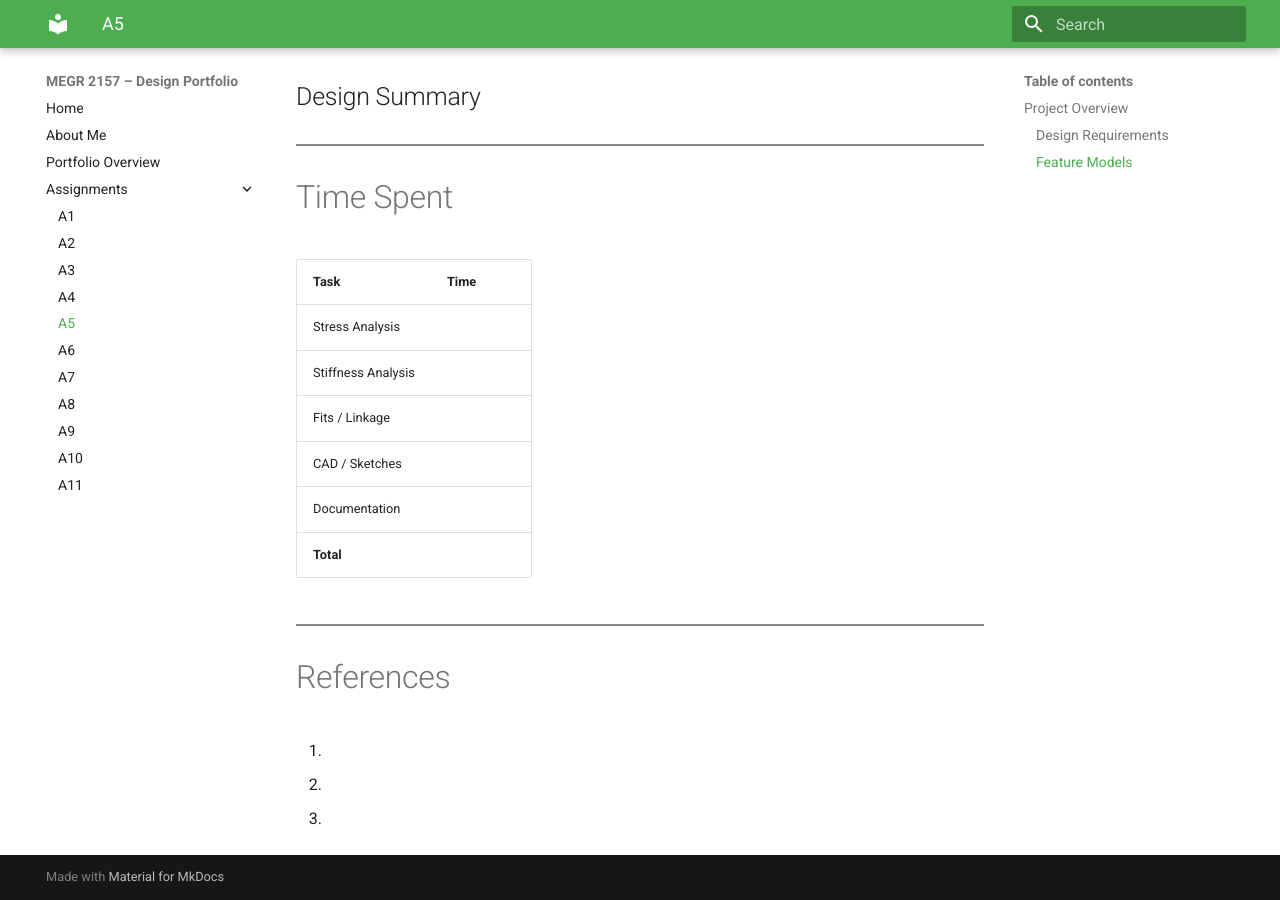
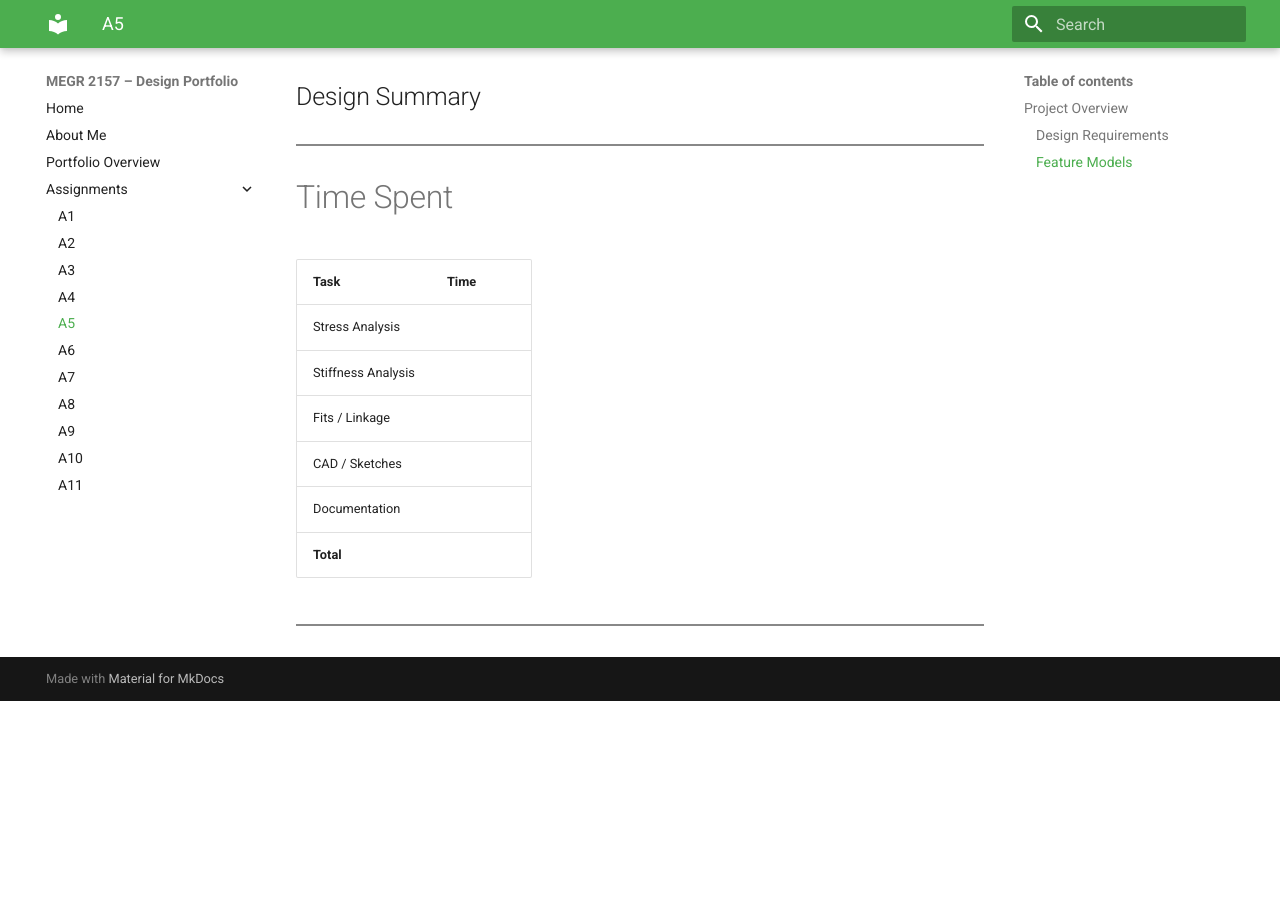
Before and after one commit to gparx/design-portfolio, an MkDocs documentation site: the page built from docs/assignments/A05/index.md, in a window 1280 px wide and 900 px high, scrolled down 5626 px. Built offline with MkDocs 1.6.1 and Material for MkDocs 9.7.7, drawn with Linux system fonts in a browser that asks for light colours; after the commit the page ends 6327 px from its top, so only the background shows below that.

Commit message:
Delete empty references section
Removed empty references section from the document.

```diff
--- a/docs/assignments/A05/index.md
+++ b/docs/assignments/A05/index.md
@@ -289,10 +289,3 @@
 
 
 <hr style="border: none; border-top: 2px solid #888; margin: 30px 0;">
-
-
-# References
-
-1.
-2.
-3.
```
